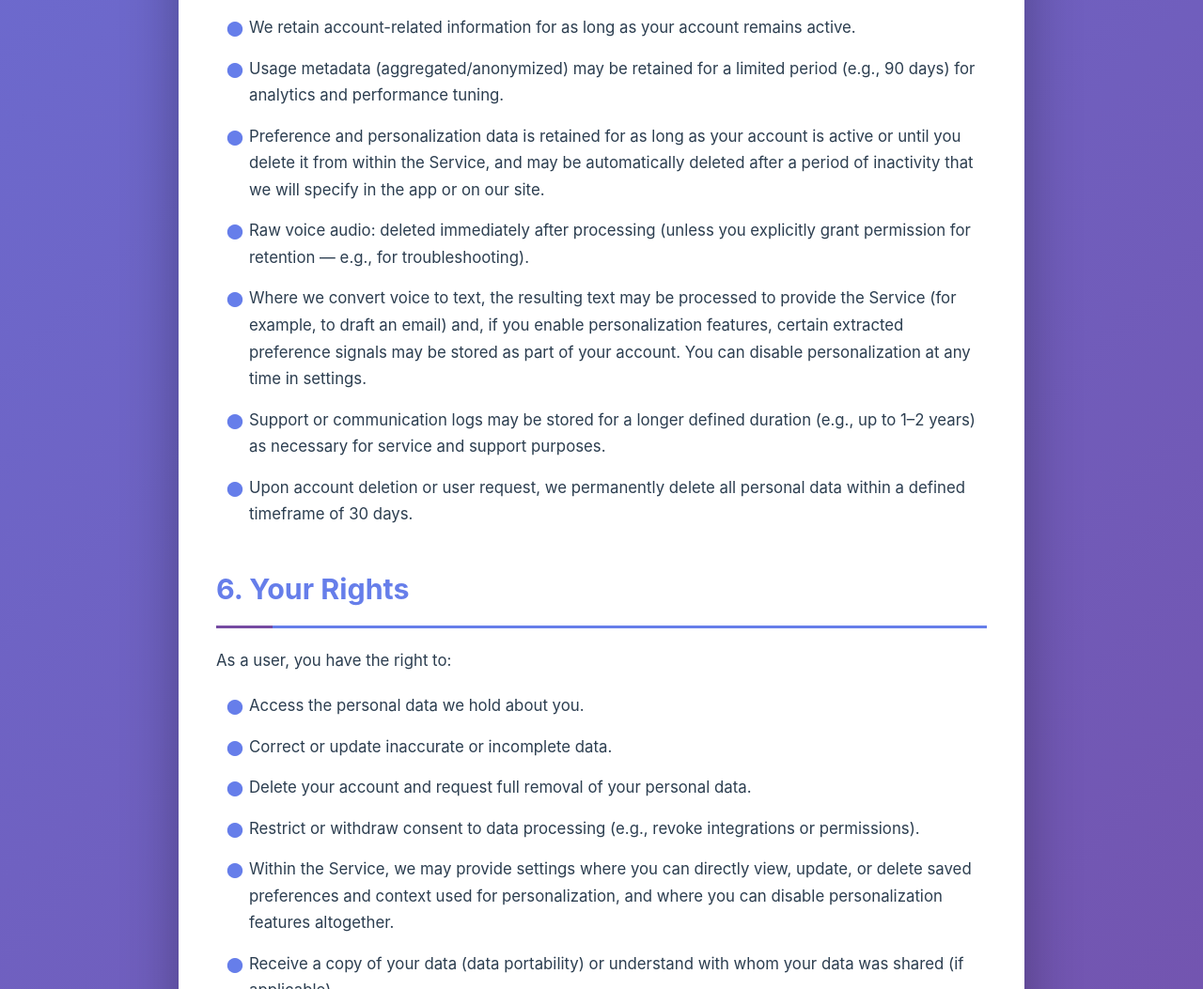
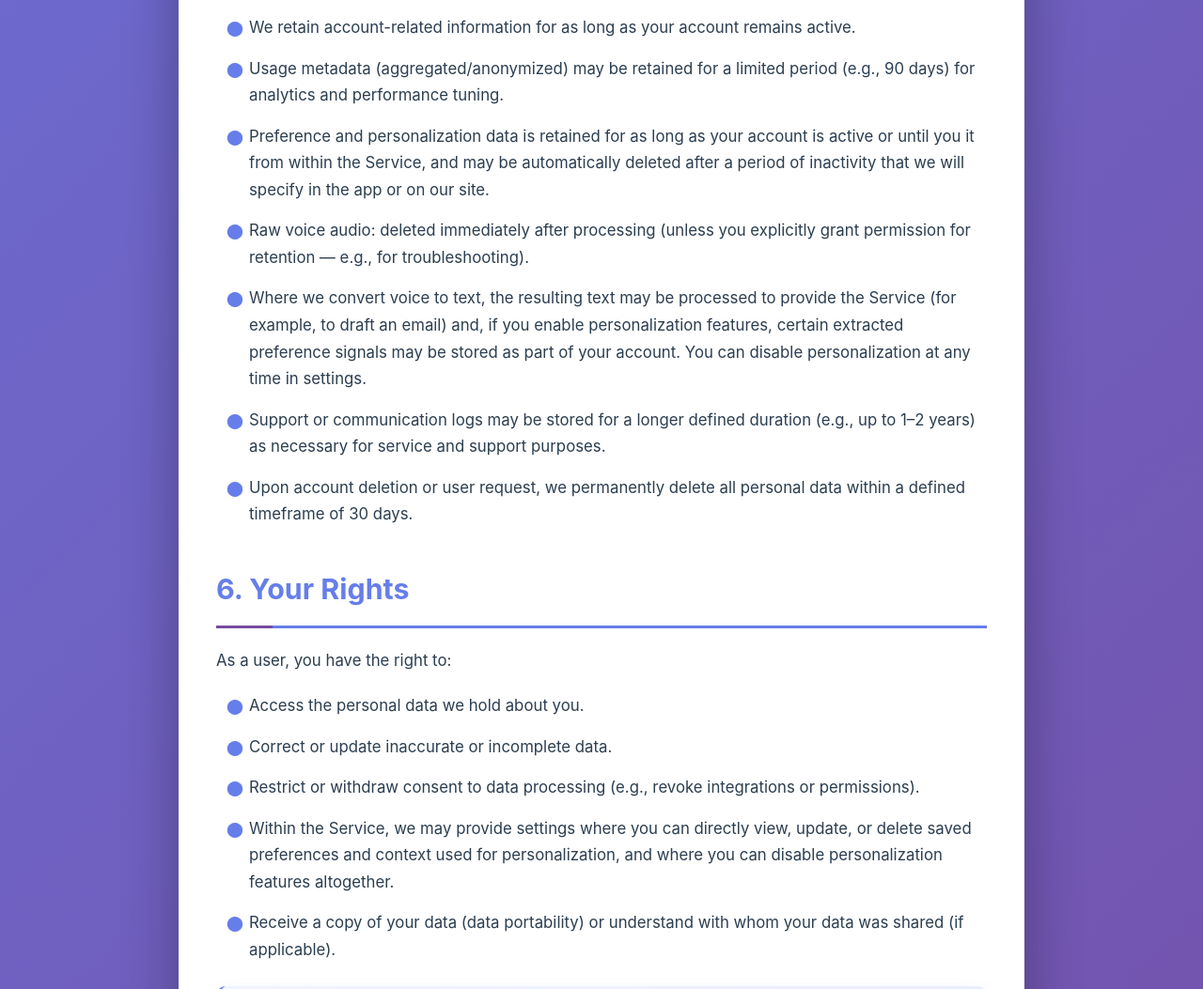
Before and after one commit to 1nisharg/NEEJA-PP, a plain HTML site: page index.html in a window 1280 px wide. Shown: the part 2380-3433 px from the top of the page at 94% size. Drawn offline with Linux system fonts and the light colour scheme.

Commit message:
Update index.html

```diff
--- a/index.html
+++ b/index.html
@@ -326,7 +326,7 @@
             <ul>
                 <li>We retain account-related information for as long as your account remains active.</li>
                 <li>Usage metadata (aggregated/anonymized) may be retained for a limited period (e.g., 90 days) for analytics and performance tuning.</li>
-                <li>Preference and personalization data is retained for as long as your account is active or until you delete it from within the Service, and may be automatically deleted after a period of inactivity that we will specify in the app or on our site.</li>
+                <li>Preference and personalization data is retained for as long as your account is active or until you  it from within the Service, and may be automatically deleted after a period of inactivity that we will specify in the app or on our site.</li>
                 <li>Raw voice audio: deleted immediately after processing (unless you explicitly grant permission for retention — e.g., for troubleshooting).</li>
                 <li>Where we convert voice to text, the resulting text may be processed to provide the Service (for example, to draft an email) and, if you enable personalization features, certain extracted preference signals may be stored as part of your account. You can disable personalization at any time in settings.</li>
                 <li>Support or communication logs may be stored for a longer defined duration (e.g., up to 1–2 years) as necessary for service and support purposes.</li>
@@ -338,7 +338,6 @@
             <ul>
                 <li>Access the personal data we hold about you.</li>
                 <li>Correct or update inaccurate or incomplete data.</li>
-                <li>Delete your account and request full removal of your personal data.</li>
                 <li>Restrict or withdraw consent to data processing (e.g., revoke integrations or permissions).</li>
                 <li>Within the Service, we may provide settings where you can directly view, update, or delete saved preferences and context used for personalization, and where you can disable personalization features altogether.</li>
                 <li>Receive a copy of your data (data portability) or understand with whom your data was shared (if applicable).</li>
@@ -366,4 +365,5 @@
         </footer>
     </div>
 </body>
+
 </html>
```
